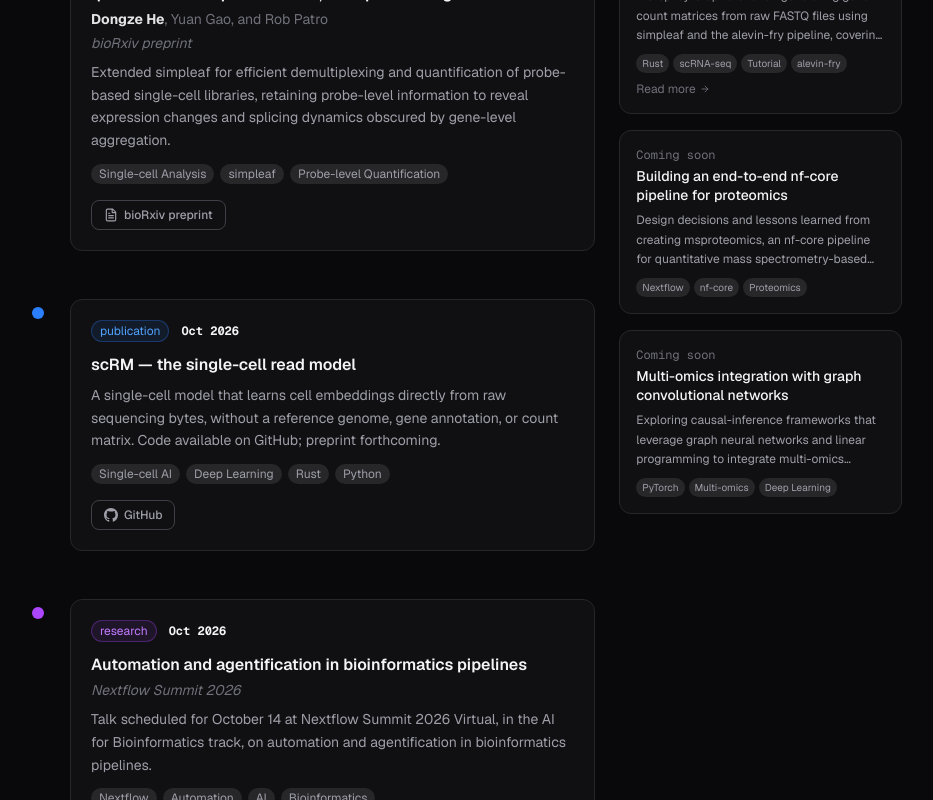
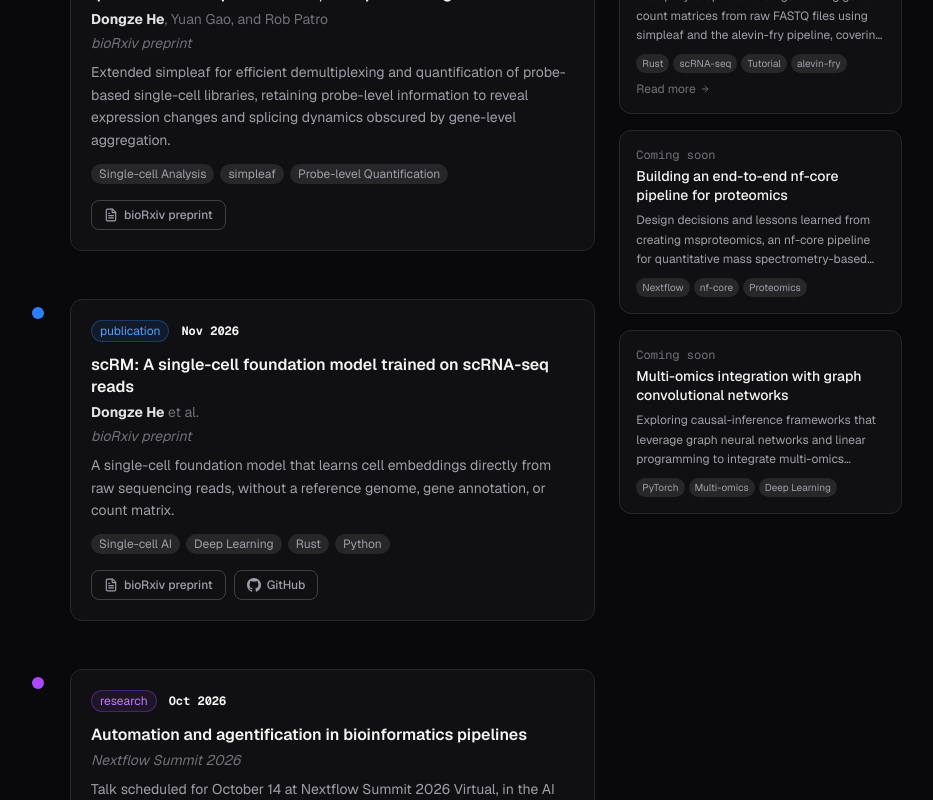
Before and after one commit to DongzeHE/DongzeHE.github.io, a Next.js app: page / in a window 1280 px wide. Shown: the part 639-1439 px from the top of the page, without its empty margins (346-1279 px from the left). Built offline with nearby package versions, Linux system fonts and the light colour scheme.

Commit message:
Update scRM with published preprint

```diff
--- a/data/timeline.ts
+++ b/data/timeline.ts
@@ -51,13 +51,20 @@ export const timelineData: TimelineEntry[] = [
   },
   {
     id: "scrm-2026",
-    date: "Oct 2026",
-    sortDate: "2026-10-29",
+    date: "Nov 2026",
+    sortDate: "2026-11-02",
     type: TimelineType.Publication,
-    title: "scRM — the single-cell read model",
+    title: "scRM: A single-cell foundation model trained on scRNA-seq reads",
     description:
-      "A single-cell model that learns cell embeddings directly from raw sequencing bytes, without a reference genome, gene annotation, or count matrix. Code available on GitHub; preprint forthcoming.",
+      "A single-cell foundation model that learns cell embeddings directly from raw sequencing reads, without a reference genome, gene annotation, or count matrix.",
+    venue: "bioRxiv preprint",
+    authors: "Dongze He et al.",
     links: [
+      {
+        label: "bioRxiv preprint",
+        url: "https://www.biorxiv.org/content/10.64898/2026.10.24.761590v1",
+        icon: "paper",
+      },
       {
         label: "GitHub",
         url: "https://github.com/altoslabs/scRM",
```
